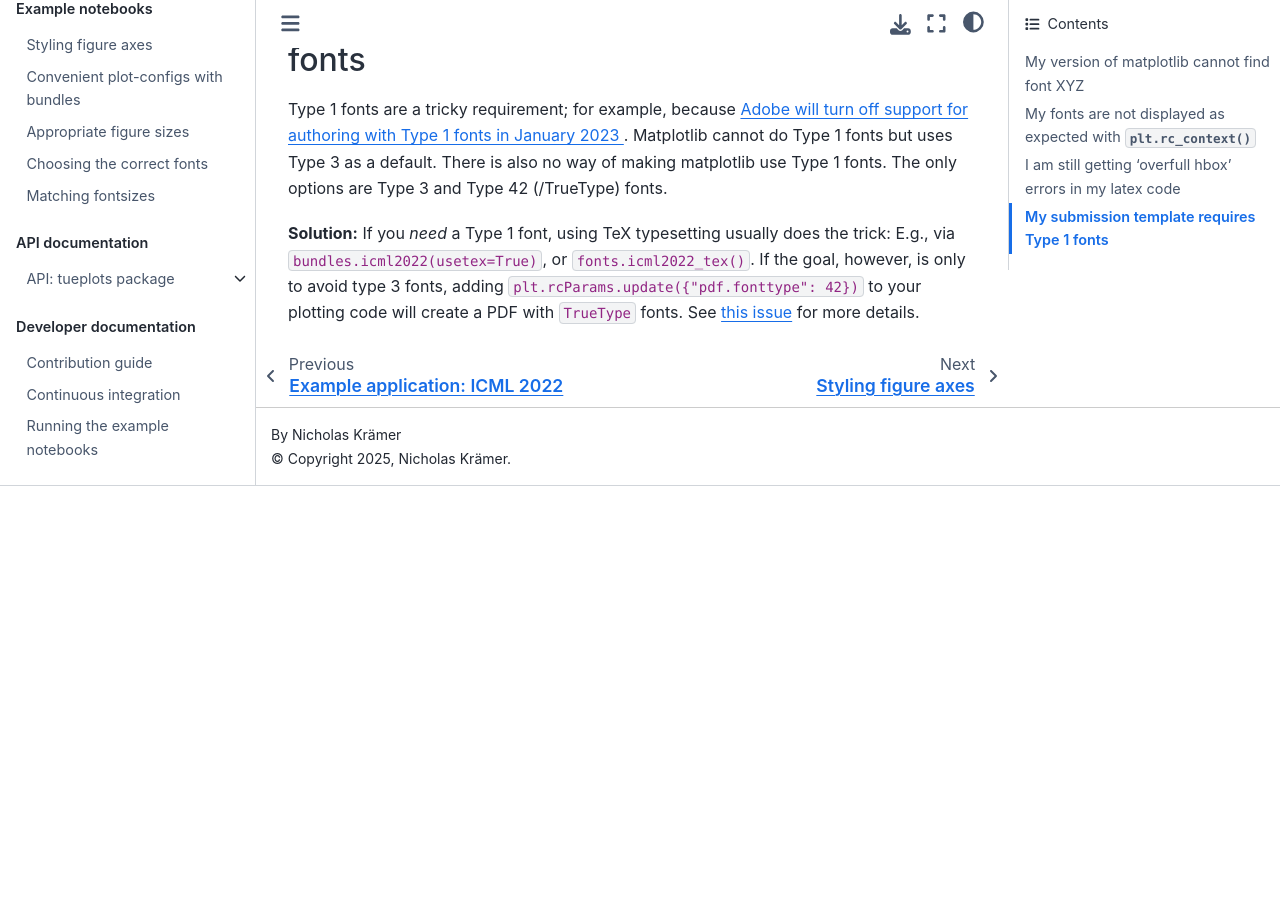
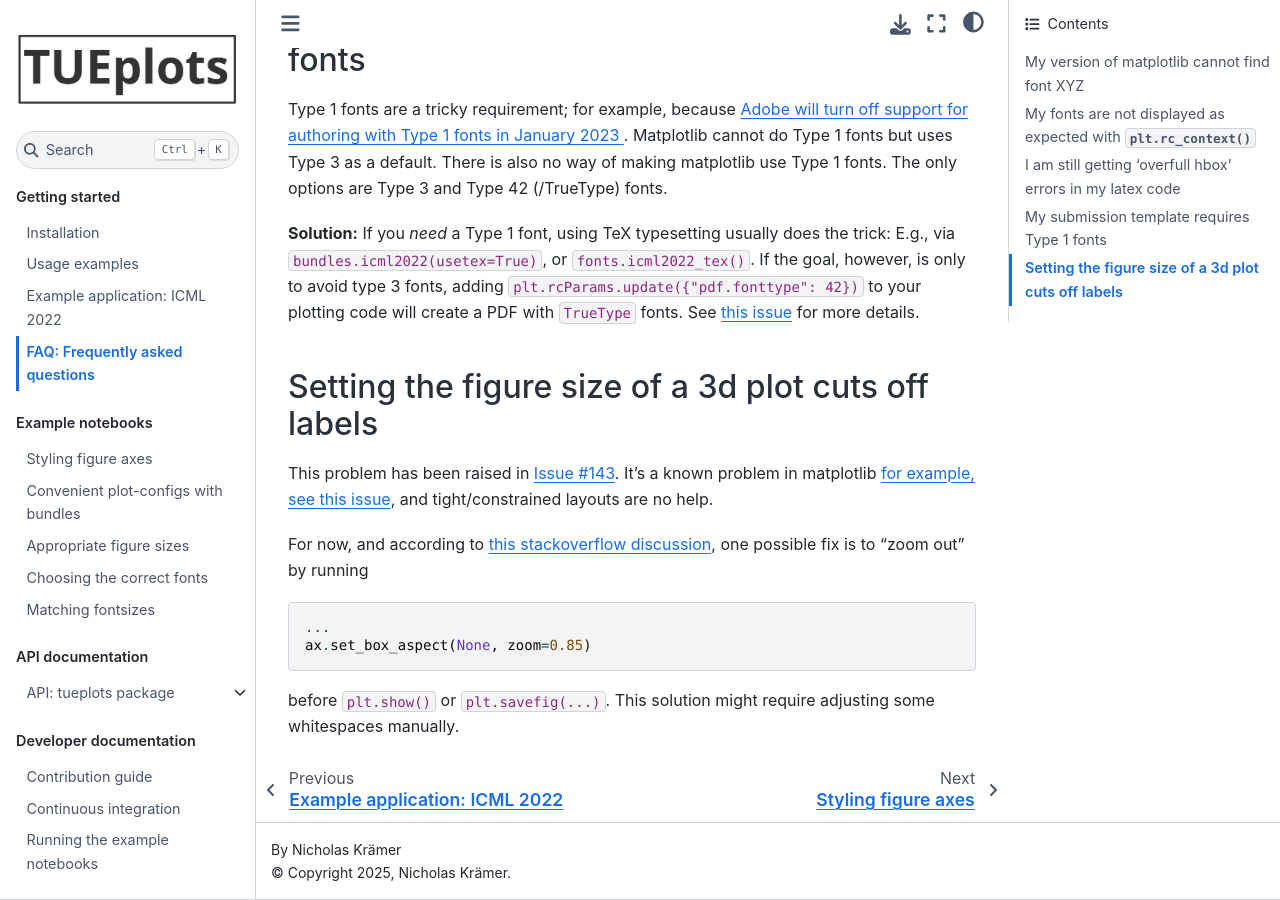
Before and after one commit to pnkraemer/tueplots, a Sphinx documentation site: the page built from docs/source/getting_started/troubleshooting.md, in a window 1280 px wide and 900 px high, scrolled down 1562 px. Built offline with Sphinx 7.4.7 and the Sphinx Book theme 1.1.4, drawn with Linux system fonts in a browser that asks for light colours; pages that are not in the unit, such as notebooks, are missing from menus; before the commit the page ends 2048 px from its top, so only the background shows below that.

Commit message:
Discuss 3d-plot-scaling issues in the troubleshooting (#161)
* Discuss scaling of 3d plots in troubleshooting

* Fix some typos

````diff
--- a/docs/source/getting_started/troubleshooting.md
+++ b/docs/source/getting_started/troubleshooting.md
@@ -59,3 +59,16 @@ or `fonts.icml2022_tex()`.
 If the goal, however, is only to avoid type 3 fonts, adding
 `plt.rcParams.update({"pdf.fonttype": 42})` to your plotting code will create a PDF with `TrueType` fonts.
 See <a href=https://github.com/pnkraemer/tueplots/issues/77>this issue</a> for more details.
+
+
+## Setting the figure size of a 3d plot cuts off labels
+
+This problem has been raised in [Issue #143](https://github.com/pnkraemer/tueplots/issues/143).
+It's a known problem in matplotlib [for example, see this issue](https://github.com/matplotlib/matplotlib/issues/19519), and tight/constrained layouts are no help.
+
+For now, and according to [this stackoverflow discussion](https://stackoverflow.com/questions/77577613/matplotlib-3d-plot-z-label-cut-off), one possible fix is to "zoom out" by running
+```python
+...
+ax.set_box_aspect(None, zoom=0.85)
+```
+before `plt.show()` or `plt.savefig(...)`. This solution might require adjusting some whitespaces manually.
````
